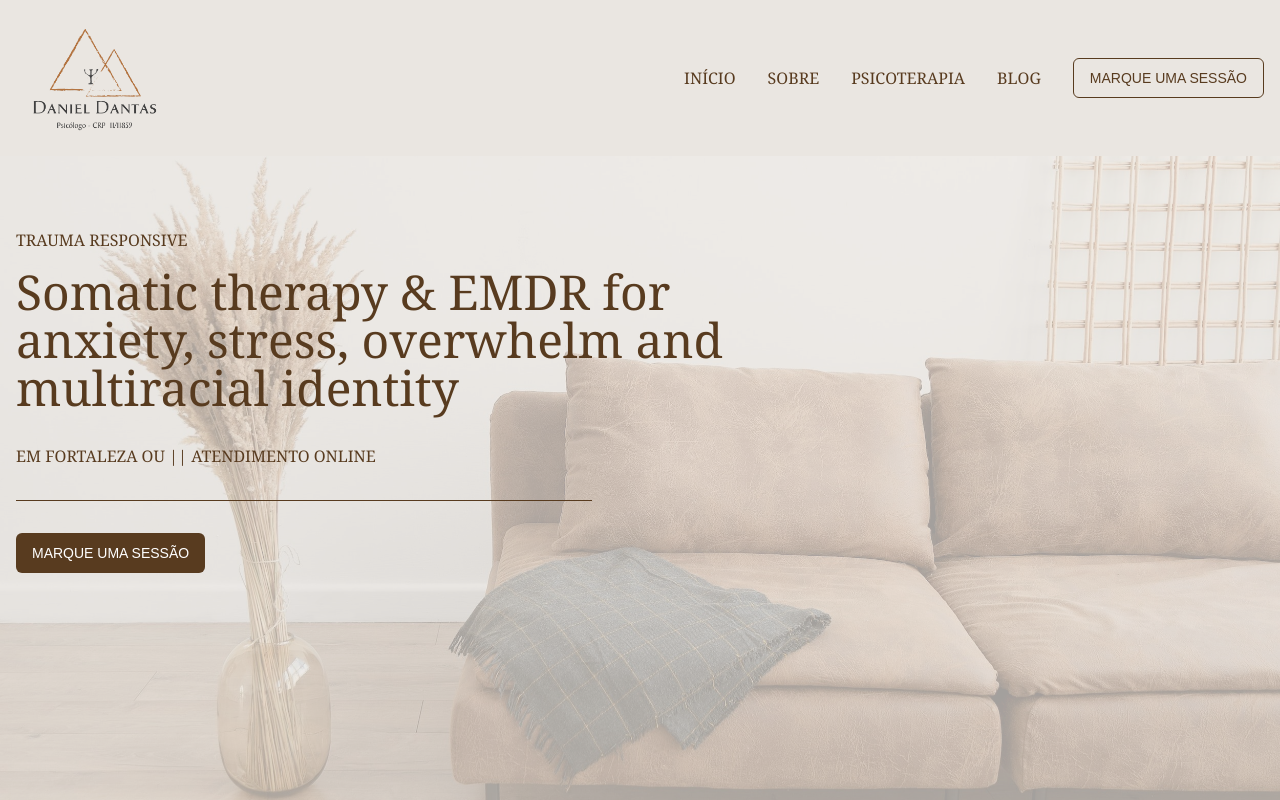
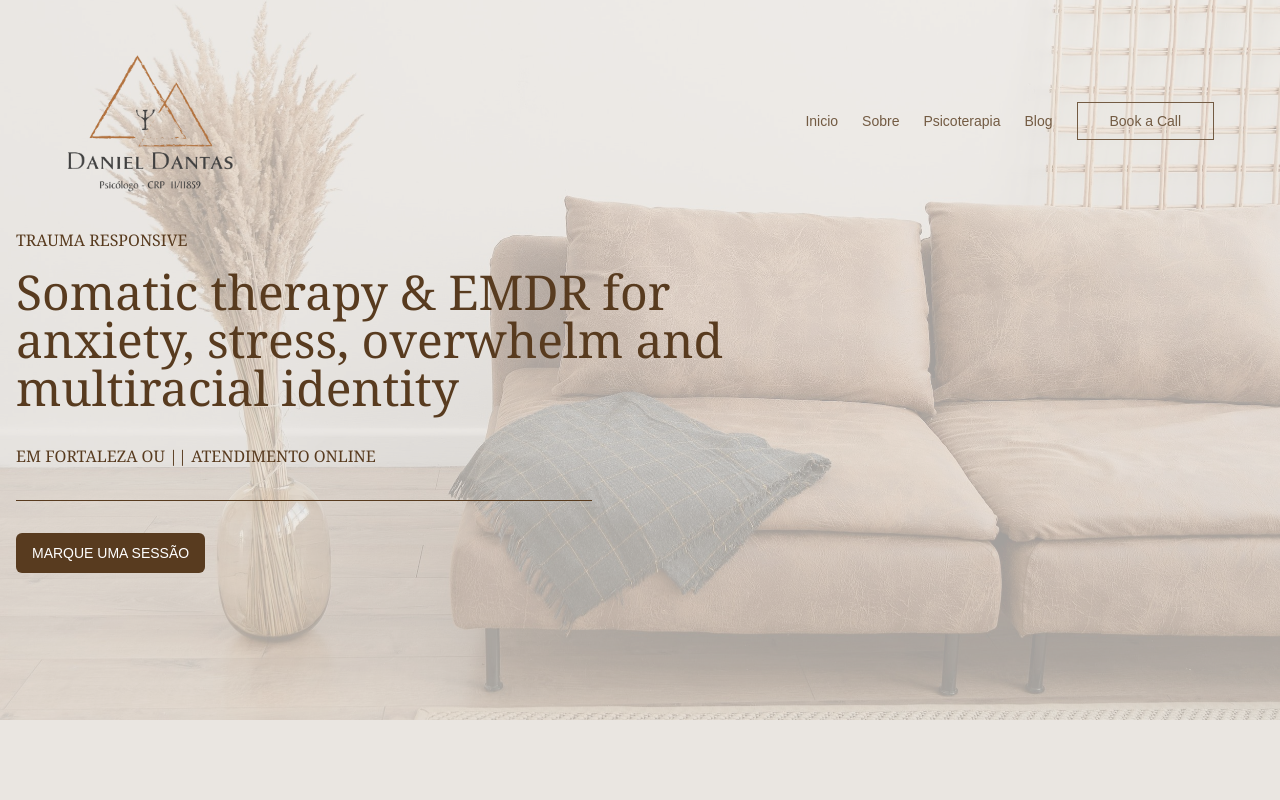
Before and after one commit to mdanieldantas/psychologist-site, a Next.js app: page / in a window 1280 px wide. Shown: the top 800 px of the page. Built offline with nearby package versions, Linux system fonts and the light colour scheme.

Commit message:
feat: reintroduz Navbar com estrutura e estilos atualizados; remove código comentado e melhora responsividade

```diff
--- a/components/app-page.tsx
+++ b/components/app-page.tsx
@@ -3,7 +3,7 @@
 import Link from "next/link"
 import Image from "next/image"
 import { Button } from "@/components/ui/button"
-import Navbar from "@/components/ui/navbar"
+// import Navbar from "@/components/ui/navbar"
 import { Card, CardContent } from "@/components/ui/card"
 
 import logoDan from "@/app/public/images/logo-menorpng.png"
@@ -12,6 +12,7 @@
 import terapeutaImg from "@/app/public/images/terapeuta-sobre.jpg"
 import mulherLivre from "@/app/public/images/soa-familiarolhando-por-cima-do-ombro.jpg"
 import amigasAbracadasIgm from "@/app/public/images/amigas-abraçadas.jpg"
+import Navbar from "./ui/navbar"
 
 export function Page() {
 
@@ -21,35 +22,8 @@
 
       <Navbar />
 
-      {/* <header className="absolute top-0  left-0 right-0 z-10 ">
-        <nav className="container mx-auto px-4 py-6 ">
-          <div className="flex items-center justify-between mt-[2%] mb-[8%] mx-[4%]">
-            <Link href="/" className="w-[15%]">
-              <Image
-                src={logoDan}
-                alt="Daniel Dantas Psicólogo"
-                width={200}
-                height={100}
-                className="w-full h-auto"
-              />
-            </Link>
-            <div className="flex items-center space-x-6">
-              <Link href="#" className="text-sm text-[#735B43] hover:text-[#171616]">
-                Home
-              </Link>
-              <Link href="#" className="text-sm text-[#735B43] hover:text-[#171616]">
-                About
-              </Link>
-              <Link href="#" className="text-sm text-[#735B43] hover:text-[#171616]">
-                Contact
-              </Link>
-              <button className="rounded-none border border-[#735B43] px-8 py-2 text-sm text-[#735B43] hover:bg-[#735B43] hover:text-[#EAE6E1]">
-                Book a Call
-              </button>
-            </div>
-          </div>
-        </nav>
-      </header> */}
+
+
 
 
       {/* Hero Section */}
@@ -112,6 +86,7 @@
   width={600}
   height={400}
   className="rounded-lg"
+  style={{ width: 'auto', height: 'auto' }}
 />
           <div className="space-y-6">
             <h2 className="text-3xl font-serif text-[#583B1F]">Posso lhe ajudar</h2>
--- a/components/ui/navbar.tsx
+++ b/components/ui/navbar.tsx
@@ -1,76 +1,48 @@
 "use client";
 
-import { useState } from "react";
+
 import Link from "next/link";
 import Image from "next/image";
-import { Button } from "@/components/ui/button";
 import LogoDan from "@/app/public/images/logo-menorpng.png";
 
 export default function Navbar() {
-  const [isOpen, setIsOpen] = useState(false);
 
-  const toggleMenu = () => {
-    setIsOpen(!isOpen);
-  };
+
 
   return (
     <>
-      <nav className="container mx-auto px-4 py-6 flex items-center justify-between bg-transparent">
-        <div className="flex-1 flex justify-start md:hidden">
-          <button onClick={toggleMenu} className="text-2xl mr-4">
-            {isOpen ? 'X' : '☰'}
-          </button>
-        </div>
-        <div className="flex-1 flex justify-center md:justify-start md:ml-4">
-          <Link href="/" className="block md:inline-block">
+        <header className="absolute top-0  left-0 right-0 z-10 ">
+        <nav className="container mx-auto px-4 py-6 ">
+          <div className="flex items-center justify-between mt-[2%] mb-[8%] mx-[4%]">
+            <Link href="/" className="w-[15%]">
               <Image
                 src={LogoDan}
                 alt="Daniel Dantas Psicólogo"
-              width={80}
-              height={24}
-              className="h-auto w-full md:w-32"
+                width={200}
+                height={100}
+                className="w-full h-auto"
               />
             </Link>
+            <div className="flex items-center space-x-6">
+              <Link href="/" className="text-sm text-[#735B43] hover:text-[#171616]">
+                Inicio
+              </Link>
+              <Link href="/about" className="text-sm text-[#735B43] hover:text-[#171616]">
+                Sobre
+              </Link>
+              <Link href="/services" className="text-sm text-[#735B43] hover:text-[#171616]">
+                Psicoterapia
+              </Link>
+              <Link href="/blog" className="text-sm text-[#735B43] hover:text-[#171616]">
+                Blog
+              </Link>
+              <button className="rounded-none border border-[#735B43] px-8 py-2 text-sm text-[#735B43] hover:bg-[#735B43] hover:text-[#EAE6E1]">
+                Book a Call
+              </button>
             </div>
-        <div className="hidden md:flex items-center gap-8">
-          <Link href="/" className="text-[#583B1F] hover:text-[#583B1F]/80 font-serif">
-            INÍCIO
-          </Link>
-          <Link href="/about" className="text-[#583B1F] hover:text-[#583B1F]/80 font-serif">
-            SOBRE
-          </Link>
-          <Link href="/services" className="text-[#583B1F] hover:text-[#583B1F]/80 font-serif">
-            PSICOTERAPIA
-          </Link>
-          <Link href="/blog" className="text-[#583B1F] hover:text-[#583B1F]/80 font-serif">
-            BLOG
-          </Link>
-          <Button variant="outline" className="border-[#583B1F] text-[#583B1F] bg-transparent hover:bg-[#583B1F] hover:text-white">
-            MARQUE UMA SESSÃO
-          </Button>
           </div>
-        <div className="flex-1 md:hidden"></div>
         </nav>
-
-      {isOpen && (
-        <div className="md:hidden flex flex-col items-center gap-4">
-          <Link href="/" className="text-[#583B1F] hover:text-[#583B1F]/80 font-serif">
-            INÍCIO
-          </Link>
-          <Link href="/about" className="text-[#583B1F] hover:text-[#583B1F]/80 font-serif">
-            SOBRE
-          </Link>
-          <Link href="/services" className="text-[#583B1F] hover:text-[#583B1F]/80 font-serif">
-            PSICOTERAPIA
-          </Link>
-          <Link href="/blog" className="text-[#583B1F] hover:text-[#583B1F]/80 font-serif">
-            BLOG
-          </Link>
-          <Button variant="outline" className="border-[#583B1F] text-[#583B1F] bg-transparent hover:bg-[#583B1F] hover:text-white">
-            MARQUE UMA SESSÃO
-          </Button>
-        </div>
-      )}
+      </header>
     </>
   );
 }
```
Lines whose indentation alone changed are shown as unchanged.
